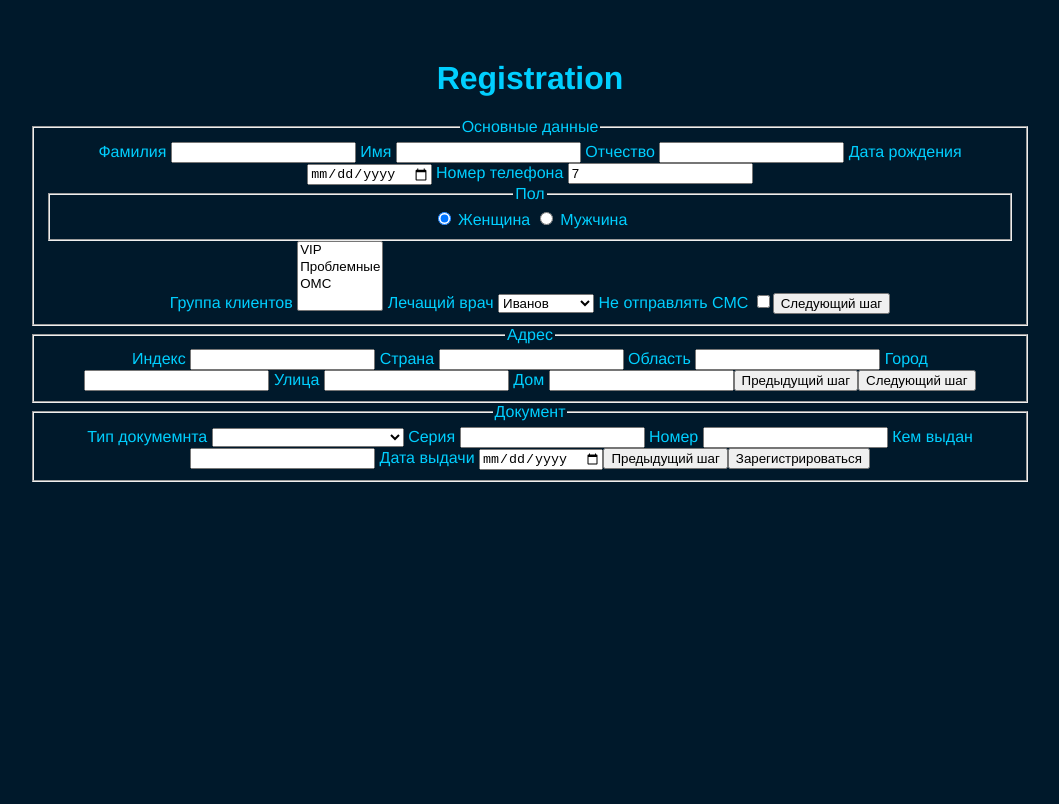
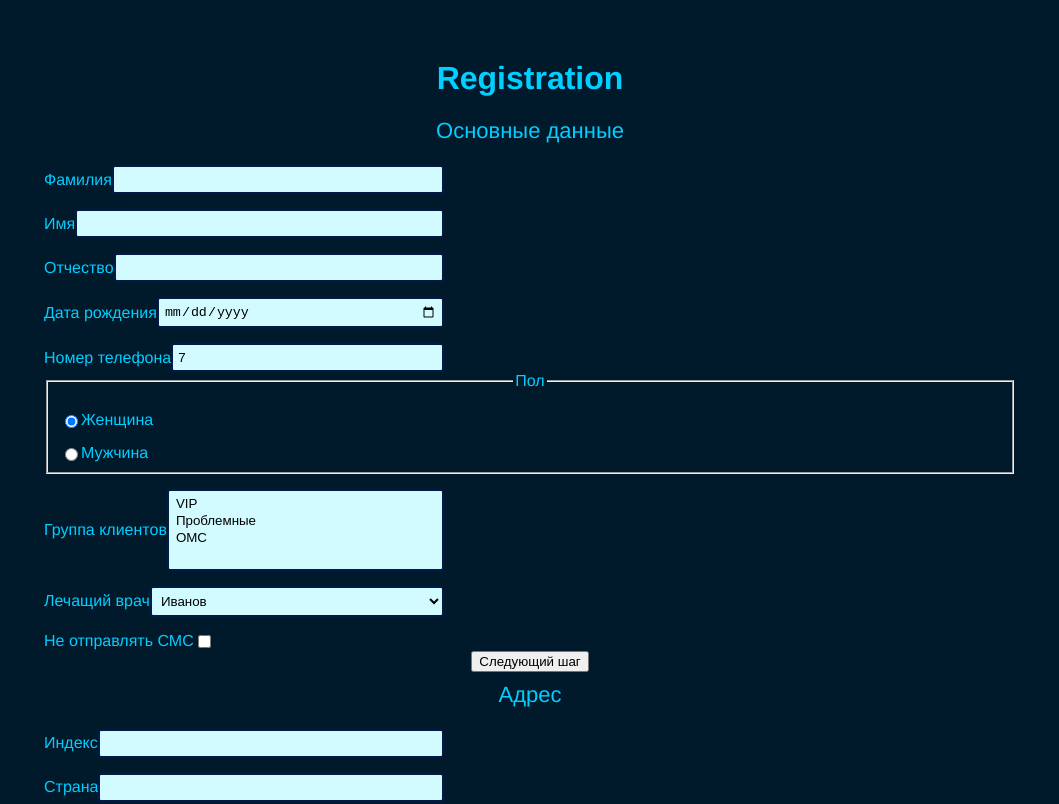
Before and after one commit to GreenSvit/vue_form_task, a Vue app: page / in a window 1280 px wide. Shown: the top 804 px of the page, without its empty margins (110-1169 px from the left). Built offline with nearby package versions, Linux system fonts and the light colour scheme; the HTML template or start-up script is replaced by a standard one.

Commit message:
Adds some styles and validation class

```diff
--- a/src/App.vue
+++ b/src/App.vue
@@ -2,27 +2,53 @@
   <div id="app">
     <h1>Registration</h1>
     <form class="form" @submit.prevent="checkForm">
-      <fieldset v-show="step === 1">
-        <legend>Основные данные</legend>
+      <fieldset class="form__field" v-show="step === 1">
+        <legend class="form__legend">Основные данные</legend>
         <label>
           Фамилия
-          <input v-model.trim="form.surname" type="text" />
+          <input
+            class="form__input"
+            :class="$v.form.surname.$error ? 'form__input--invalid' : ''"
+            v-model.trim="form.surname"
+            type="text"
+          />
         </label>
         <label>
           Имя
-          <input v-model.trim="form.name" type="text" />
+          <input
+            class="form__input"
+            :class="$v.form.name.$error ? 'form__input--invalid' : ''"
+            v-model.trim="form.name"
+            type="text"
+          />
         </label>
         <label>
           Отчество
-          <input v-model.trim="form.middleName" type="text" />
+          <input
+            class="form__input"
+            :class="$v.form.middleName.$error ? 'form__input--invalid' : ''"
+            v-model.trim="form.middleName"
+            type="text"
+          />
         </label>
         <label>
           Дата рождения
-          <input v-model.trim="form.dateOfBirth" type="date" />
+          <input
+            class="form__input"
+            :class="$v.form.dateOfBirth.$error ? 'form__input--invalid' : ''"
+            v-model.trim="form.dateOfBirth"
+            type="date"
+            placeholder="ДД.ММ.ГГГ"
+          />
         </label>
         <label>
           Номер телефона
-          <input v-model.trim="form.phone" type="tel" />
+          <input
+            class="form__input"
+            :class="$v.form.phone.$error ? 'form__input--invalid' : ''"
+            v-model.trim="form.phone"
+            type="tel"
+          />
         </label>
         <fieldset>
           <legend>Пол</legend>
@@ -47,7 +73,7 @@
         </fieldset>
         <label>
           Группа клиентов
-          <select multiple v-model.trim="form.clientGroup">
+          <select class="form__input" multiple v-model.trim="form.clientGroup">
             <option
               v-for="(clientGroup, index) in clientGroups"
               :value="clientGroup.value"
@@ -59,7 +85,7 @@
         </label>
         <label>
           Лечащий врач
-          <select v-model.trim="form.doctor">
+          <select class="form__input" v-model.trim="form.doctor">
             <option
               v-for="(doctor, index) in doctors"
               :value="doctor.value"
@@ -76,62 +102,117 @@
         <button @click="nextStep" type="button">Следующий шаг</button>
       </fieldset>
 
-      <fieldset v-show="step === 1">
-        <legend>Адрес</legend>
+      <fieldset class="form__field" v-show="step === 1">
+        <legend class="form__legend">Адрес</legend>
         <label>
           Индекс
-          <input v-model.trim="form.postIndex" type="number" />
+          <input
+            class="form__input"
+            :class="$v.form.postIndex.$error ? 'form__input--invalid' : ''"
+            v-model.trim="form.postIndex"
+            type="number"
+          />
         </label>
         <label>
           Страна
-          <input v-model.trim="form.country" type="text" />
+          <input
+            class="form__input"
+            :class="$v.form.country.$error ? 'form__input--invalid' : ''"
+            v-model.trim="form.country"
+            type="text"
+          />
         </label>
         <label>
           Область
-          <input v-model.trim="form.region" type="text" />
+          <input
+            class="form__input"
+            :class="$v.form.region.$error ? 'form__input--invalid' : ''"
+            v-model.trim="form.region"
+            type="text"
+          />
         </label>
         <label>
           Город
-          <input v-model.trim="form.city" type="text" />
+          <input
+            class="form__input"
+            :class="$v.form.city.$error ? 'form__input--invalid' : ''"
+            v-model.trim="form.city"
+            type="text"
+          />
         </label>
         <label>
           Улица
-          <input v-model.trim="form.street" type="text" />
+          <input
+            class="form__input"
+            :class="$v.form.street.$error ? 'form__input--invalid' : ''"
+            v-model.trim="form.street"
+            type="text"
+          />
         </label>
         <label>
           Дом
-          <input v-model.trim="form.building" type="number" />
+          <input
+            class="form__input"
+            :class="$v.form.building.$error ? 'form__input--invalid' : ''"
+            v-model.trim="form.building"
+            type="number"
+          />
         </label>
 
         <button @click="previousStep" type="button">Предыдущий шаг</button>
         <button @click="nextStep" type="button">Следующий шаг</button>
       </fieldset>
 
-      <fieldset v-show="step === 1">
-        <legend>Документ</legend>
+      <fieldset class="form__field" v-show="step === 1">
+        <legend class="form__legend">Документ</legend>
         <label>
           Тип докумемнта
-          <select v-model.trim="form.documentType">
-            <option value="passport">Паспорт</option>
-            <option value="birth certificate">Свидетельство о рождении</option>
-            <option value="driver's license">Вод. удостоверение</option>
+          <select class="form__input" v-model.trim="form.documentType">
+            <option
+              v-for="(documentType, index) in documentTypes"
+              :value="documentType.value"
+              :key="index"
+            >
+              {{ documentType.label }}
+            </option>
           </select>
         </label>
         <label>
           Серия
-          <input v-model.trim="form.passportSeries" type="number" />
+          <input
+            class="form__input"
+            :class="$v.form.passportSeries.$error ? 'form__input--invalid' : ''"
+            v-model.trim="form.passportSeries"
+            type="number"
+          />
         </label>
         <label>
           Номер
-          <input v-model.trim="form.passportNumber" type="number" />
+          <input
+            class="form__input"
+            :class="$v.form.passportNumber.$error ? 'form__input--invalid' : ''"
+            v-model.trim="form.passportNumber"
+            type="number"
+          />
         </label>
         <label>
           Кем выдан
-          <input v-model.trim="form.issuedBy" type="text" />
+          <input
+            class="form__input"
+            :class="$v.form.issuedBy.$error ? 'form__input--invalid' : ''"
+            v-model.trim="form.issuedBy"
+            type="text"
+          />
         </label>
         <label>
           Дата выдачи
-          <input v-model.trim="form.dateOfIssue" type="date" />
+          <input
+            class="form__input"
+            :class="$v.form.dateOfIssue.$error ? 'form__input--invalid' : ''"
+            v-model.trim="form.dateOfIssue"
+            type="date"
+            placeholder="ДД.ММ.ГГГ"
+          />
         </label>
 
         <button @click="previousStep" type="button">Предыдущий шаг</button>
@@ -143,13 +224,7 @@
 
 <script>
 import { validationMixin } from "vuelidate";
-import {
-  required,
-  maxLength,
-  minLength,
-  numeric,
-  alphaNumeric,
-} from "vuelidate/lib/validators";
+import { required, maxLength, minLength } from "vuelidate/lib/validators";
 
 export default {
   mixins: [validationMixin],
@@ -173,7 +248,7 @@ export default {
         city: "",
         street: "",
         building: "",
-        documentType: "",
+        documentType: "passport",
         passportSeries: "",
         passportNumber: "",
         issuedBy: "",
@@ -207,6 +282,20 @@ export default {
           value: "Chernysheva",
         },
       ],
+      documentTypes: [
+        {
+          label: "Паспорт",
+          value: "passport",
+        },
+        {
+          label: "Свидетельство о рождении",
+          value: "birth_sertificate",
+        },
+        {
+          label: "Вод. удостоверение",
+          value: "drivers license",
+        },
+      ],
     };
   },
   methods: {
@@ -218,35 +307,34 @@ export default {
     },
     checkForm() {
       this.$v.form.$touch();
-      if (this.$v.form.$error) {
-        alert("Ошибка");
+      if (!this.$v.form.$error) {
+        alert("Отправлено!");
       }
     },
   },
   validations: {
     form: {
-      name: { required, maxLength: maxLength(30) },
-      surname: { required, maxLength: maxLength(30) },
-      middleName: { alphaNumeric, maxLength: maxLength(30) },
+      name: { required, maxLength: maxLength(50) },
+      surname: { required, maxLength: maxLength(50) },
+      middleName: { maxLength: maxLength(50) },
       dateOfBirth: { required },
       phone: {
         required,
         minLength: minLength(11),
         maxLength: maxLength(11),
-        numeric,
       },
       gender: { required },
       clientGroup: { required },
-      postIndex: { maxLength: maxLength(10) },
-      country: { alphaNumeric, maxLength: maxLength(30) },
-      region: { alphaNumeric, maxLength: maxLength(30) },
-      city: { required, alphaNumeric, maxLength: maxLength(30) },
-      street: { alphaNumeric, maxLength: maxLength(30) },
-      building: { alphaNumeric, maxLength: maxLength(30) },
+      postIndex: { maxLength: maxLength(20) },
+      country: { maxLength: maxLength(50) },
+      region: { maxLength: maxLength(50) },
+      city: { required, maxLength: maxLength(50) },
+      street: { maxLength: maxLength(50) },
+      building: { maxLength: maxLength(50) },
       documentType: { required },
-      passportSeries: { alphaNumeric, maxLength: maxLength(30) },
-      passportNumber: { alphaNumeric, maxLength: maxLength(30) },
-      issuedBy: { alphaNumeric, maxLength: maxLength(30) },
+      passportSeries: { maxLength: maxLength(50) },
+      passportNumber: { maxLength: maxLength(50) },
+      issuedBy: { maxLength: maxLength(50) },
       dateOfIssue: { required },
     },
   },
@@ -268,18 +356,30 @@ export default {
   margin: 0 auto;
 }
 
-h3 {
-  margin: 40px 0 0;
+.form__field {
+  border: none;
 }
-ul {
-  list-style-type: none;
-  padding: 0;
+
+.form__legend {
+  font-size: 22px;
 }
-li {
-  display: inline-block;
-  margin: 0 10px;
+
+.form__input {
+  padding: 5px;
+  background-color: #d1fbff;
+  border: 2px solid #001b4a;
+  border-radius: 3px;
+  flex-grow: 1;
+
+  &--invalid {
+    border-color: red;
+  }
 }
-a {
-  color: #42b983;
+
+label {
+  width: 400px;
+  display: flex;
+  margin-top: 15px;
+  align-items: center;
 }
 </style>
```
Also changed, not shown: src/components/Form.vue (deleted, +0 -77 lines), 1 other file (tests, documents, lock files or other folders).
